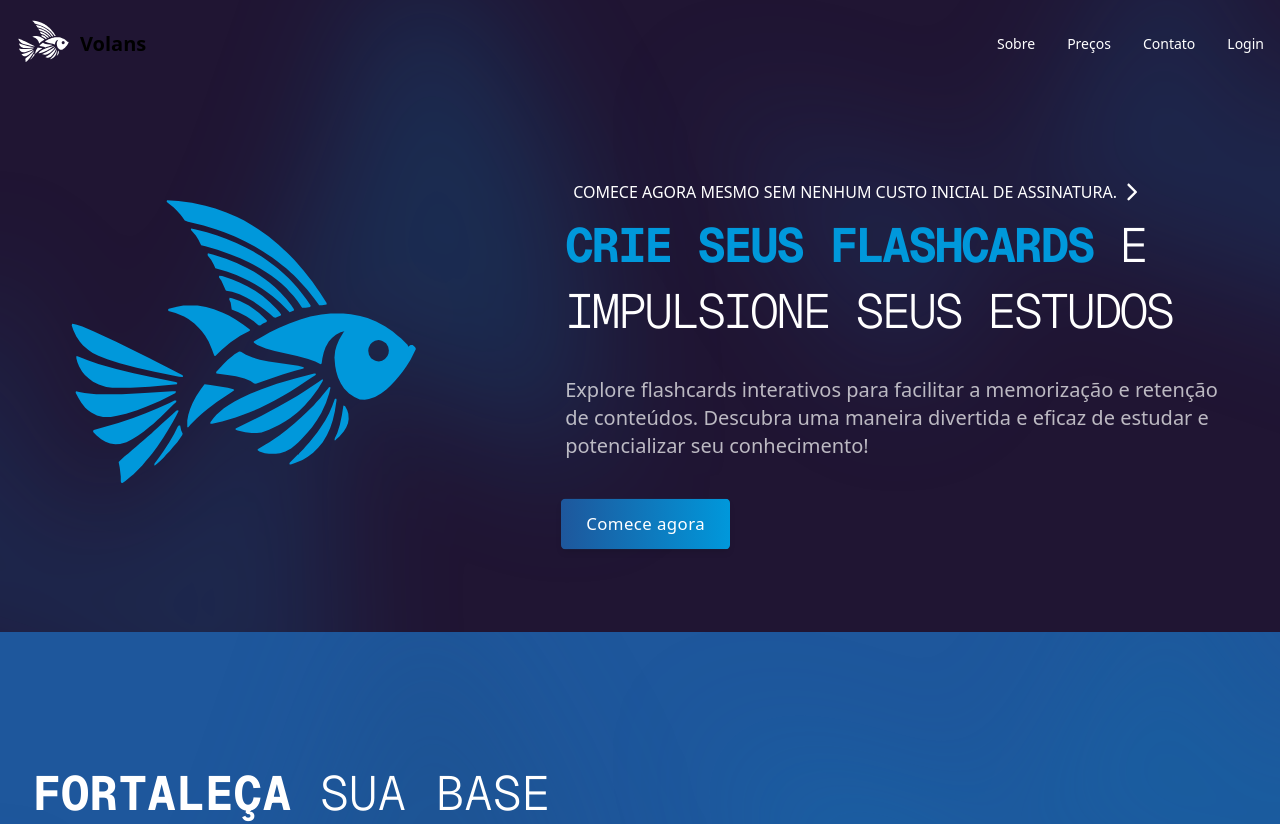
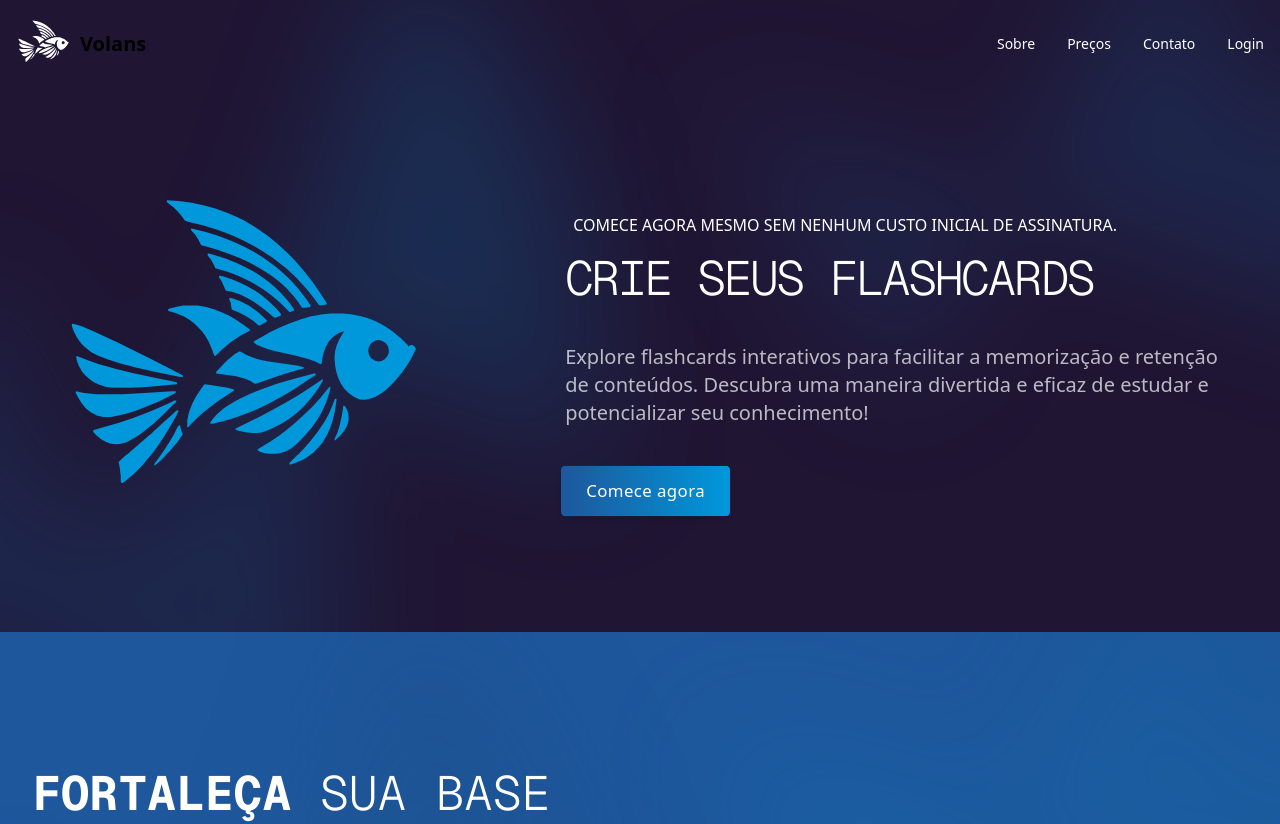
Before and after one commit to Kayke-Denelle/Startup_one, a React (Create React App) app in the folder Front/: page / in a window 1280 px wide. Shown: the top 824 px of the page. Built offline with nearby package versions, Linux system fonts and the light colour scheme; a web font is replaced by a local one.

Commit message:
Testes Nucleares

```diff
--- a/Front/src/components/landing-page.js
+++ b/Front/src/components/landing-page.js
@@ -11,7 +11,7 @@ const LandingPage = () => {
     };
 
     return (
-    <>
+    <html>
       <head>
         <link rel="preconnect" href="https://fonts.googleapis.com"></link>
         <link rel="preconnect" href="https://fonts.gstatic.com" crossorigin></link>
@@ -119,10 +119,10 @@ const LandingPage = () => {
                   </div>
                   <div class="relative">
                     <div class="lg:max-w-5xl lg:pr-5 z-40 md:px-10">
-                      <Link to="/Login" id="header-texto1" class="text-cor-4 text-sm sm:text-base flex w-fit px-2 py-2 uppercase rounded-md hover:bg-cor-2 transition ease-in-out duration-300">Comece agora mesmo sem nenhum custo inicial de assinatura.
-                        <svg class="text-cor-4 md:ml-2 w-7 md:w-3 h-auto" fill="currentColor" xmlns="http://www.w3.org/2000/svg" viewBox="0 0 320 512"><path d="M310.6 233.4c12.5 12.5 12.5 32.8 0 45.3l-192 192c-12.5 12.5-32.8 12.5-45.3 0s-12.5-32.8 0-45.3L242.7 256 73.4 86.6c-12.5-12.5-12.5-32.8 0-45.3s32.8-12.5 45.3 0l192 192z" /></svg>
+                      <Link to="/Login" id="header-texto1" class="group text-cor-4 text-sm sm:text-base flex w-fit px-2 py-2 uppercase rounded-md hover:bg-cor-2 transition ease-in-out duration-300">Comece agora mesmo sem nenhum custo inicial de assinatura.
+                        <svg class="text-cor-4 md:ml-2 w-7 md:group-hover:w-7 md:w-0 h-auto" fill="currentColor" xmlns="http://www.w3.org/2000/svg" viewBox="0 0 320 512"><path d="M310.6 233.4c12.5 12.5 12.5 32.8 0 45.3l-192 192c-12.5 12.5-32.8 12.5-45.3 0s-12.5-32.8 0-45.3L242.7 256 73.4 86.6c-12.5-12.5-12.5-32.8 0-45.3s32.8-12.5 45.3 0l192 192z"/></svg>
                       </Link>
-                      <h2 class="text-cor-4 font-title text-4xl sm:text-5xl font-light uppercase tracking-tighter max-w-6xl leading-snug text-g1 sm:leading-snug"><span class="text-cor-1 font-bold">Crie seus flashcards</span> e impulsione seus estudos</h2>
+                      <h2 class="text-cor-4 font-title text-4xl sm:text-5xl font-light uppercase tracking-tighter max-w-6xl leading-snug text-g1 sm:leading-snug">Crie seus flashcards</h2>
                       <p class="text-cor-4/70 mt-8 text-pretty text-lg font-medium sm:text-xl">Explore flashcards interativos para facilitar a memorização e retenção de conteúdos. Descubra uma maneira divertida e eficaz de estudar e potencializar seu conhecimento!</p>
                       <div class="mt-10 flex flex-col items-center md:flex-row">
                         <a href="/Login" class="mb-3 inline-flex h-12 w-fit items-center justify-center rounded bg-gradient-to-r from-cor-2 bg-cor-1 text-cor-4 px-6 font-medium tracking-wide shadow-md transition ease-in-out hover:bg-cor-3 scale-105 duration-300 focus:outline-none md:mr-4 md:mb-0 md:w-auto">Comece agora</a>
@@ -367,7 +367,7 @@ const LandingPage = () => {
             </div>
           </footer>
         </body>
-      </>
+      </html>
     );
 };
 
```
